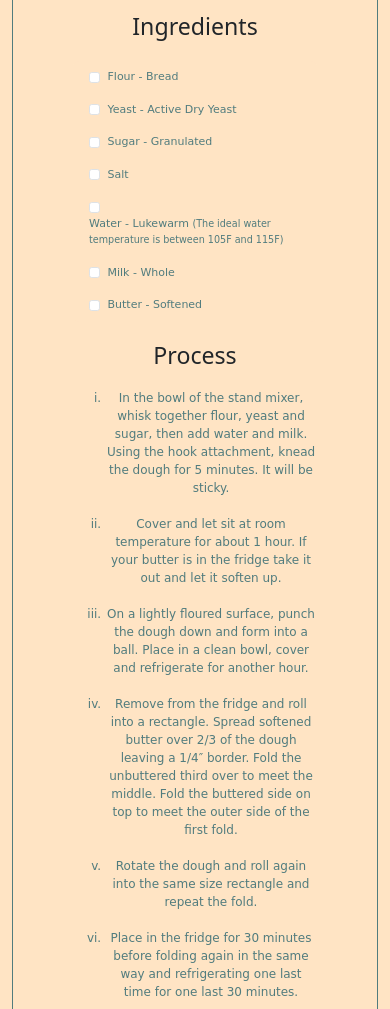
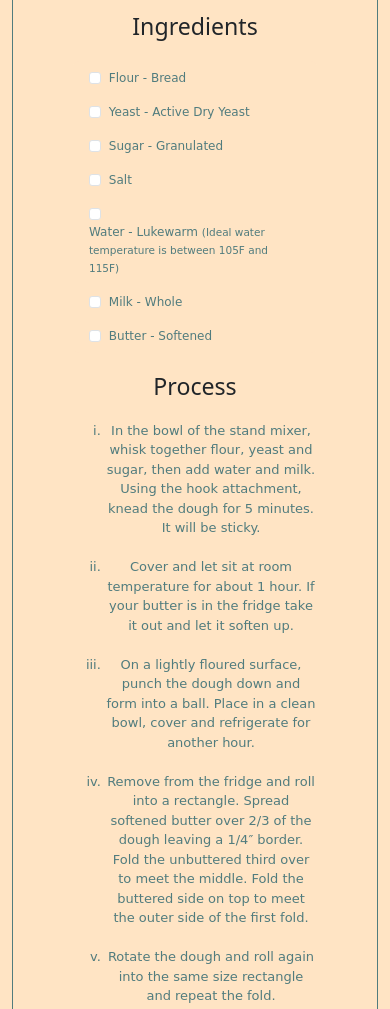
Before and after one commit to Multive018/croissant, a plain HTML site: page photo.html in a window 390 px wide. Shown: the part 670-1679 px from the top of the page. Drawn offline with nearby package versions, Linux system fonts and the light colour scheme.

Commit message:
made  some font-size changes

```diff
--- a/photo.html
+++ b/photo.html
@@ -75,7 +75,7 @@
           </li>
           <li class="list-group-item">
             <input class="form-check-input me-1" type="checkbox" value="" id="firstCheckbox">
-            <label class="form-check-label" for="firstCheckbox">Water - <span class="description">Lukewarm <small>(The ideal water temperature is between 105F and 115F)</small></span></label>
+            <label class="form-check-label" for="firstCheckbox">Water - <span class="description">Lukewarm <small>(Ideal water temperature is between 105F and 115F)</small></span></label>
           </li>
           <li class="list-group-item">
             <input class="form-check-input me-1" type="checkbox" value="" id="secondCheckbox">
--- a/src/style.css
+++ b/src/style.css
@@ -71,7 +71,10 @@ ul{
     max-width: 350px;
   }
   .list-group-item{
-    font-size: 11px;
+    font-size: 12px;
+  }
+  .process{
+    font-size: 13px;
   }
   button{
     font-size: 10px!important;
```
